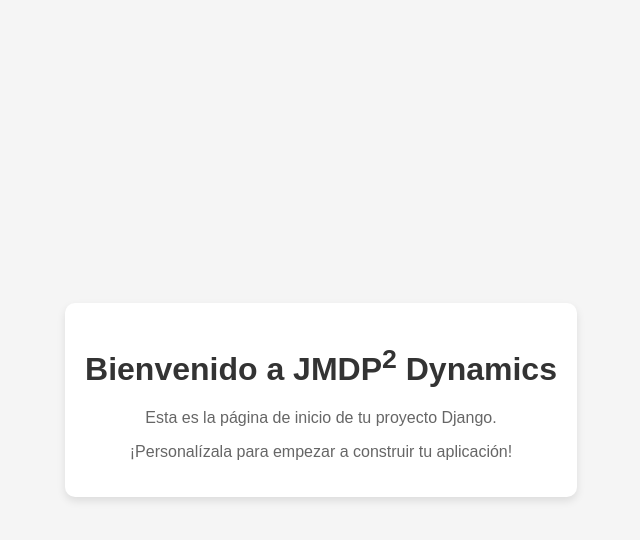
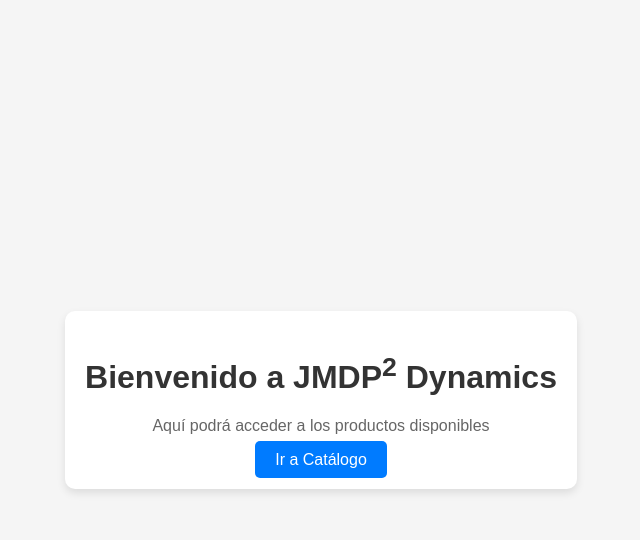
Before and after one commit to davblamor/PGPI-2.7, a Django app: page / in a window 1280 px wide. Shown: the top 540 px of the page, without its empty margins (319-959 px from the left). Run offline with Django 5.2, Linux system fonts and the light colour scheme.

Commit message:
Feat: boton que lleva a catalogo

```diff
--- a/backend/templates/home.html
+++ b/backend/templates/home.html
@@ -27,13 +27,27 @@
         p {
             color: #666;
         }
+        .button {
+            margin-top: 20px;
+            padding: 10px 20px;
+            background-color: #007bff;
+            color: #fff;
+            border: none;
+            border-radius: 5px;
+            text-decoration: none;
+            font-size: 16px;
+            cursor: pointer;
+        }
+        .button:hover {
+            background-color: #0056b3;
+        }
     </style>
 </head>
 <body>
     <div class="container">
         <h1>Bienvenido a JMDP<sup>2</sup> Dynamics</h1>
-        <p>Esta es la página de inicio de tu proyecto Django.</p>
-        <p>¡Personalízala para empezar a construir tu aplicación!</p>
+        <p>Aquí podrá acceder a los productos disponibles</p>
+        <a href="/catalogo" class="button">Ir a Catálogo</a>
     </div>
 </body>
 </html>
```
